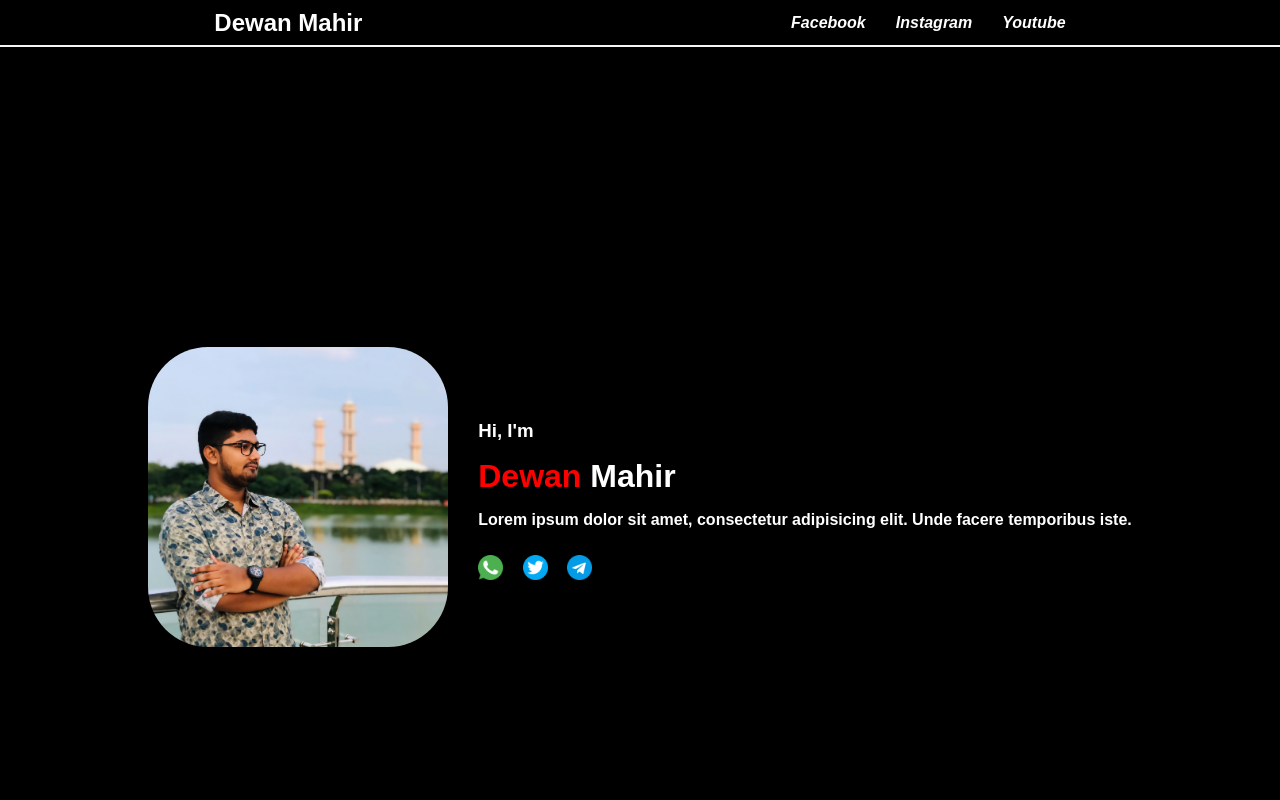
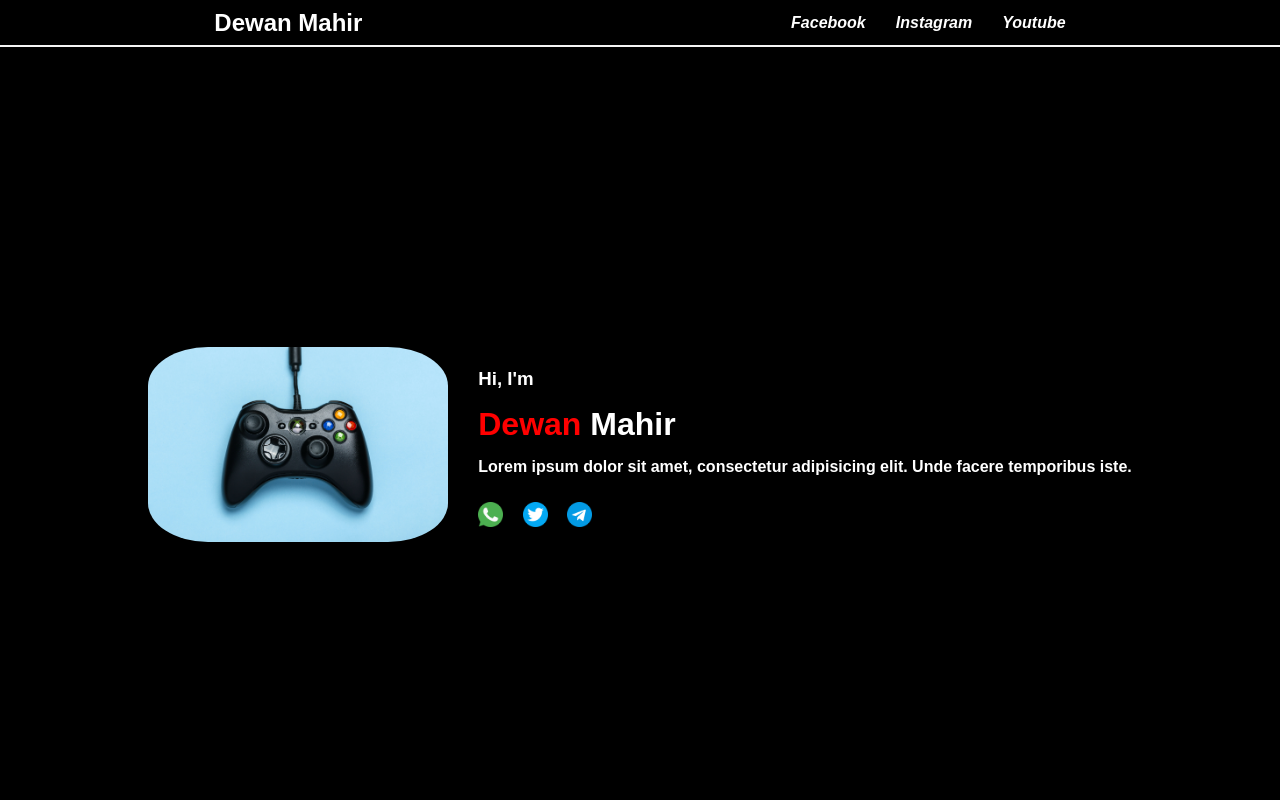
Before and after one commit to mahirdip/mahir-portfolio, a plain HTML site: page index.html in a window 1280 px wide. Shown: the top 800 px of the page. Drawn offline with Linux system fonts and the light colour scheme.

Commit message:
fourth commit

```diff
--- a/index.html
+++ b/index.html
@@ -32,7 +32,7 @@
 
         <div class="firstcontant">
             <div>
-                <img class="mahir-pic" src="/images/IMG_20231115_184246_478.jpg" alt="">
+                <img class="mahir-pic" src="/images/pexels-stas-knop-1298601.jpg" alt="">
             </div>
             <div>
                 <h3>Hi, I'm</h3>
```
Also changed, not shown: images/pexels-stas-knop-1298601.jpg (added).
